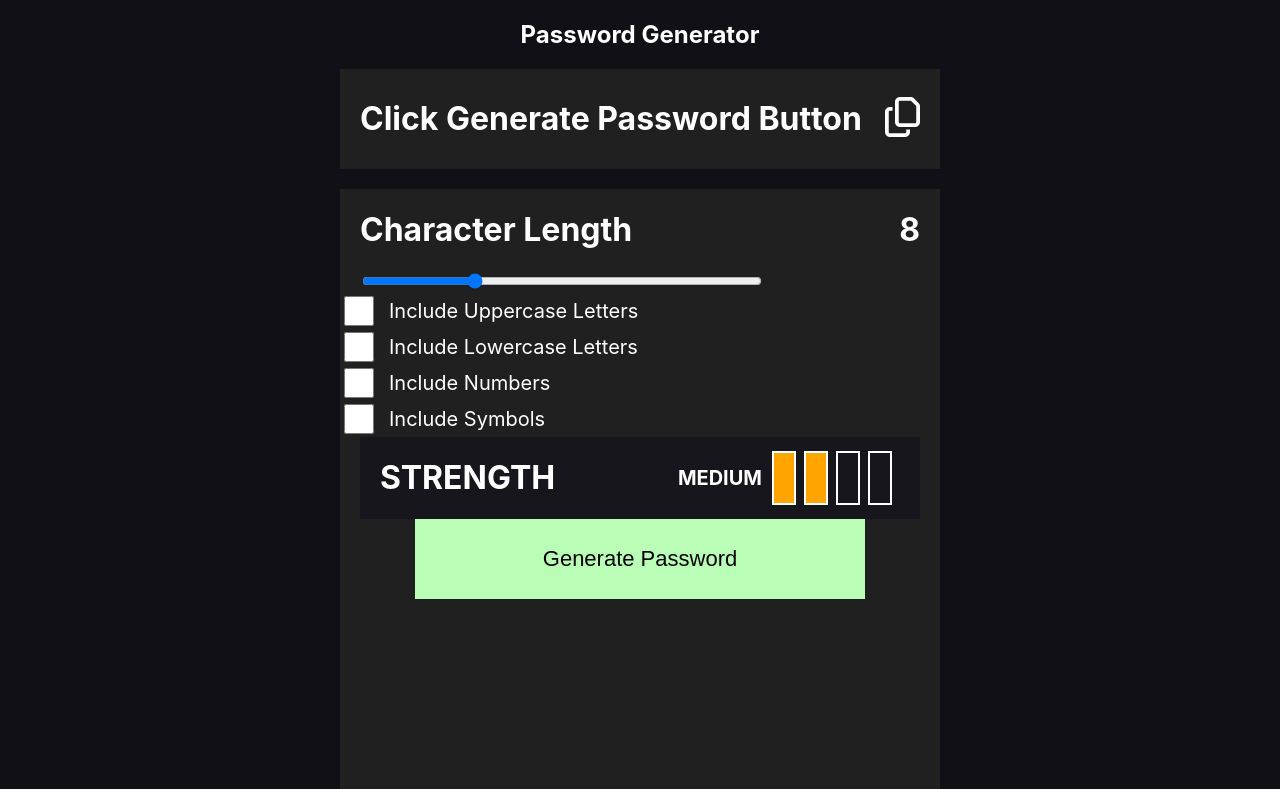
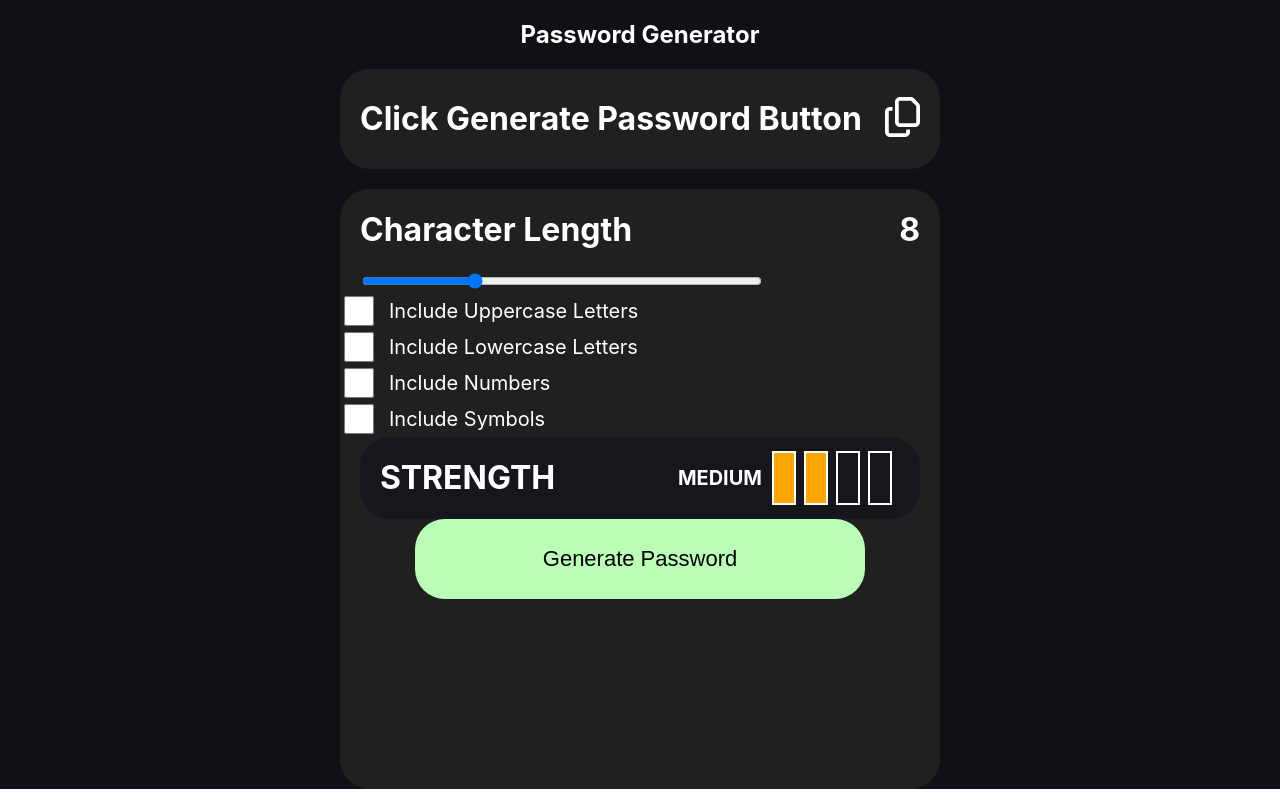
Before and after one commit to Zakariyya98/PasswordGenerator, a React (Create React App) app: page / in a window 1280 px wide. Built offline with nearby package versions, Linux system fonts and the light colour scheme.

Commit message:
Added border-radius: 30px to all visible elements

```diff
--- a/src/components/Card/Card.scss
+++ b/src/components/Card/Card.scss
@@ -4,5 +4,6 @@
     height: 600px;
     width: 600px;
     background-color: #202020;
+    border-radius: 30px;
   }
 }
--- a/src/components/GenerateButton/GenerateButton.scss
+++ b/src/components/GenerateButton/GenerateButton.scss
@@ -10,6 +10,7 @@
     border: none;
     height: 80px;
     width: 450px;
+    border-radius: 30px;
     &:hover {
       cursor: pointer;
     }
--- a/src/components/GeneratedPassword/GeneratedPassword.scss
+++ b/src/components/GeneratedPassword/GeneratedPassword.scss
@@ -8,6 +8,7 @@
     margin-bottom: 20px;
     align-items: center;
     justify-content: space-between;
+    border-radius: 30px;
   }
 
   &__password {
--- a/src/components/PasswordStrength/PasswordStrength.scss
+++ b/src/components/PasswordStrength/PasswordStrength.scss
@@ -4,6 +4,7 @@
     margin-left: 20px;
     margin-right: 20px;
     background-color: #17161d;
+    border-radius: 30px;
   }
 
   &__inner-content {
```
